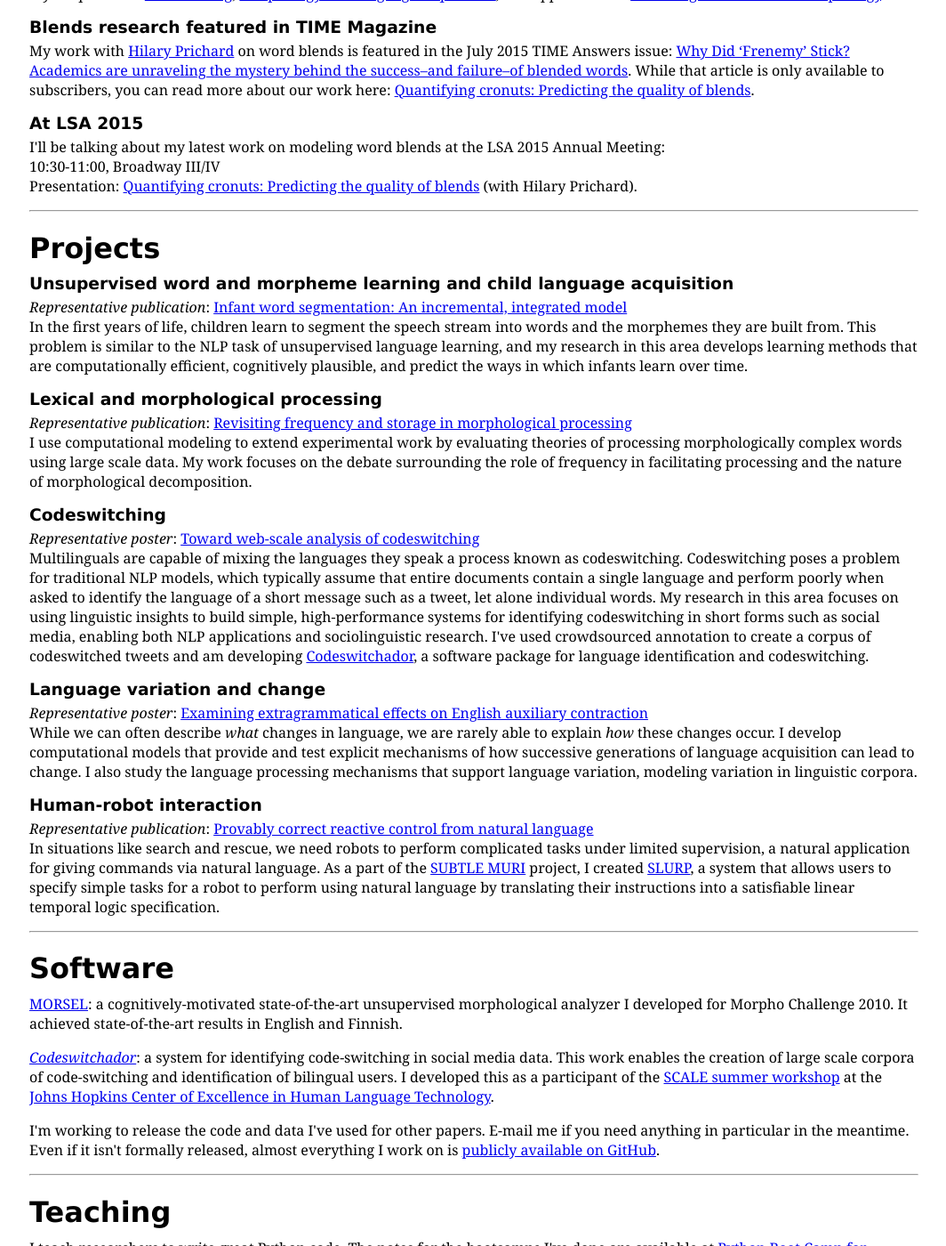
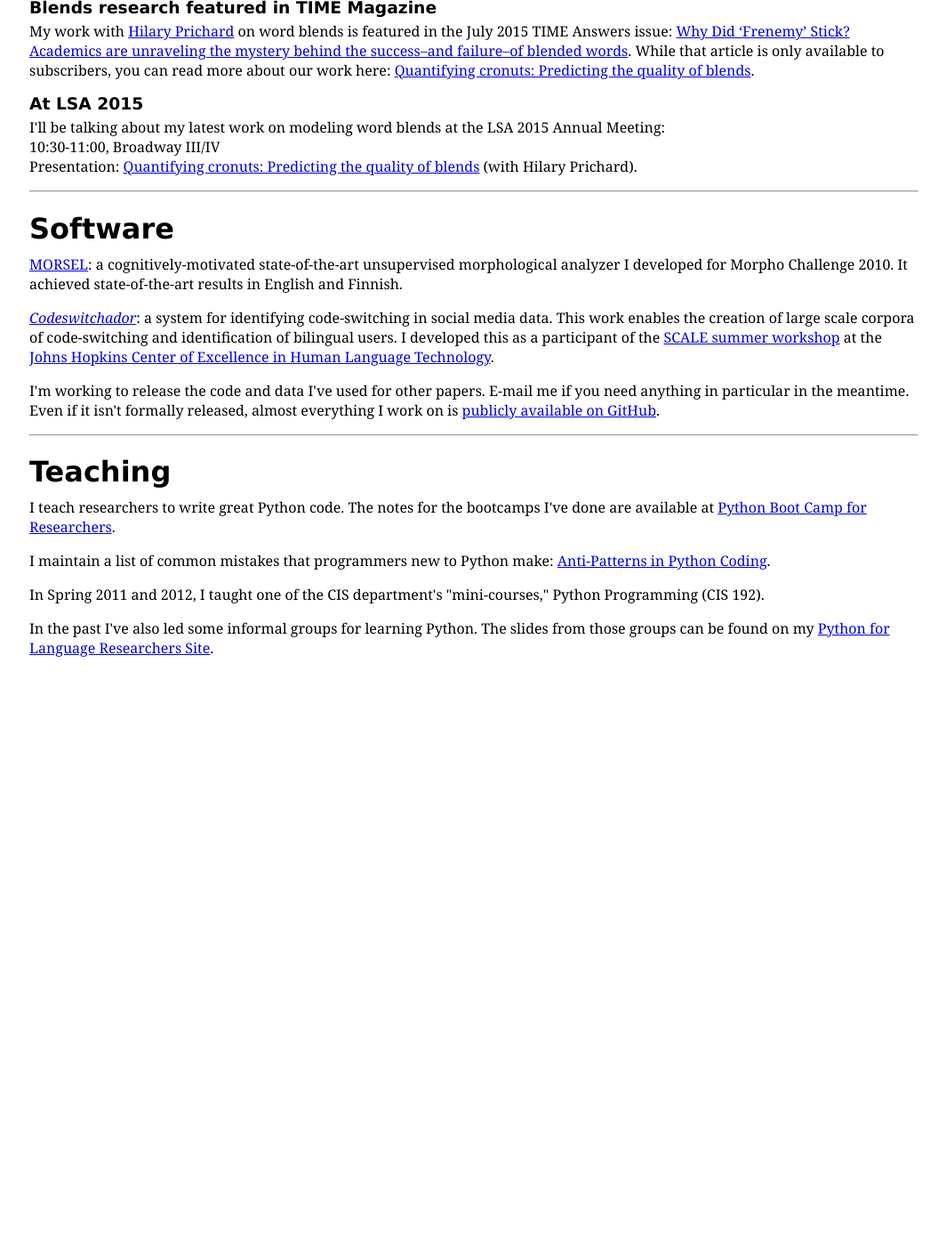
Before and after one commit to KristenZhao/constantinelignos.github.io, a Jekyll site: the page built from index.html, in a window 1280 px wide and 1400 px high, scrolled down 588 px. Shown: the whole window at 89% size, without its empty margins (107-1171 px from the left). Built offline with Jekyll 4.4.1, drawn with Linux system fonts in a browser that asks for light colours; comment, search, counter and statistics services are not loaded; after the commit the page ends 1344 px from its top, so only the background shows below that; some of the changed text lies outside the part shown.

Commit message:
Update index.html

```diff
--- a/index.html
+++ b/index.html
@@ -14,14 +14,12 @@
       Github</a>, <a
       href="https://twitter.com/ConstantineLig">@ConstantineLig</a>, <a href="https://www.researchgate.net/profile/Constantine_Lignos">ResearchGate</a></p>
 
-      <p>My research explores the computational structure of language
-      from a fundamentally interdisciplinary perspective. I work on <a
-      href="#projects">projects in many domains</a>, including
-      traditional natural language processing, human language
-      acquisition and processing, and language variation and change. I
-      create simple, interpretable computational models by taking
-      advantage of findings from theoretical linguistics,
-      psycholinguistics, and language acquisition.</p>
+      <p>I research and develop effective and efficient natural language
+        processing models. My work is fundamentally interdisciplinary,
+        combining machine learning,  linguistics, and language acquisition/processing
+        to create state of the art systems. I've applied my work in many domains,
+        such as natural language understanding, robotics, autism research, and
+        language acquisition.</p>
 
       <p>I did my graduate work in Computer Science at The University
       of Pennsylvania (Ph.D. 2013), advised by <a
@@ -54,7 +52,7 @@
 {% endfor %}
 
 <hr />
-
+<!--
 <h1 id="projects">Projects</h1>
 
 <h3>Unsupervised word and morpheme learning and child language
@@ -131,6 +129,7 @@
 linear temporal logic specification.</p>
 
 <hr />
+-->
 
 <h1>Software</h1>
 
```
